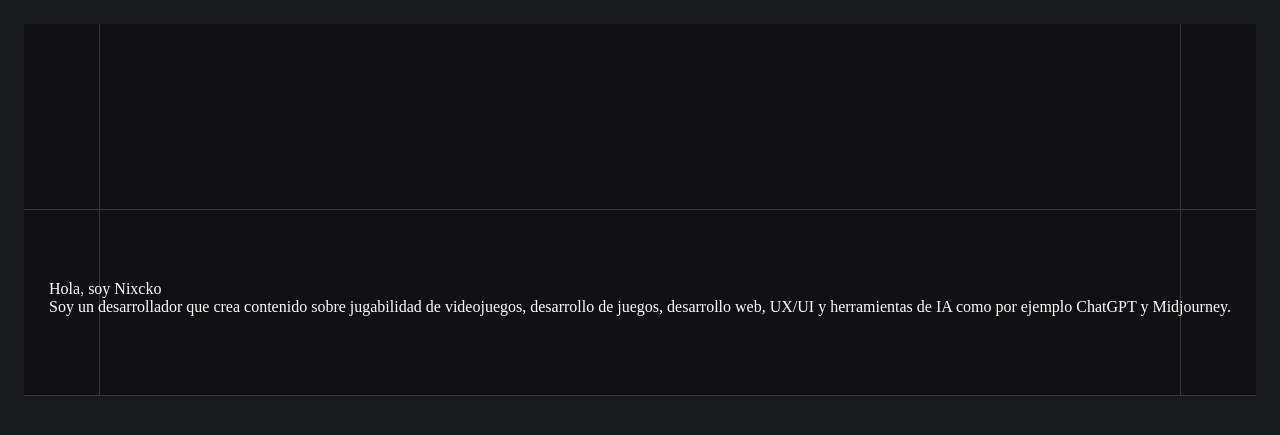
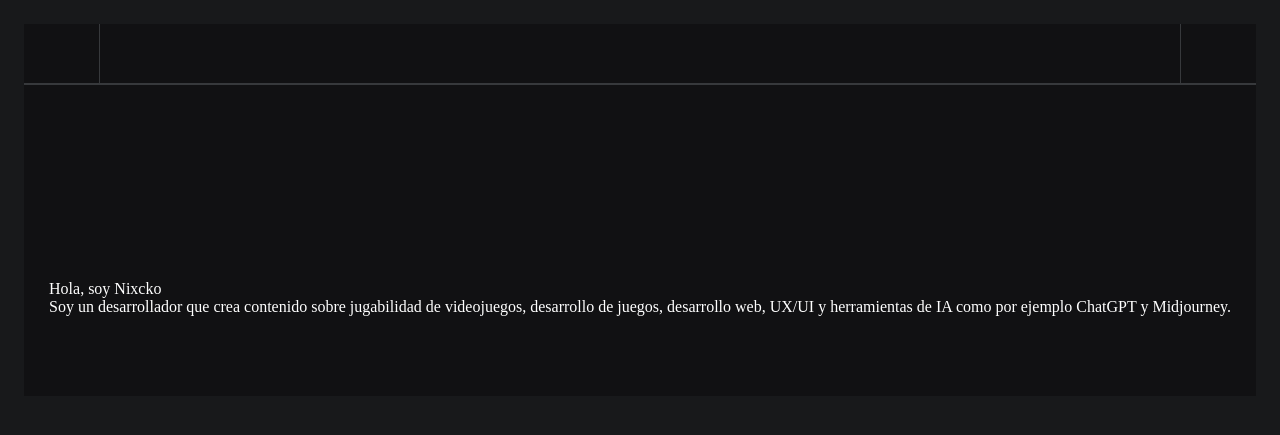
Before and after one commit to imoralesdev/imoralesdev.github.io, a Jekyll site: the page index.html, which Jekyll copies as it is, in a window 1280 px wide. Shown: the top 435 px of the page. Built offline with Jekyll 4.4.1, drawn with Linux system fonts in a browser that asks for light colours.

Commit message:
Update styles.css

```diff
--- a/assets/css/styles.css
+++ b/assets/css/styles.css
@@ -83,6 +83,12 @@
 
 .hero__grid-row-header {
     height: 60px;
+    flex: none;
+}
+
+.hero__grid-row-middle {
+    height: 60px;
+    flex: 1 0 0px;
 }
 
 .hero__grid-top-left {
@@ -134,7 +140,6 @@
 .hero__grid-row {
       align-items: center;
     display: flex;
-    flex: 1 0 0px;
     flex-direction: row;
     flex-wrap: nowrap;
     justify-content: space-between;
```
